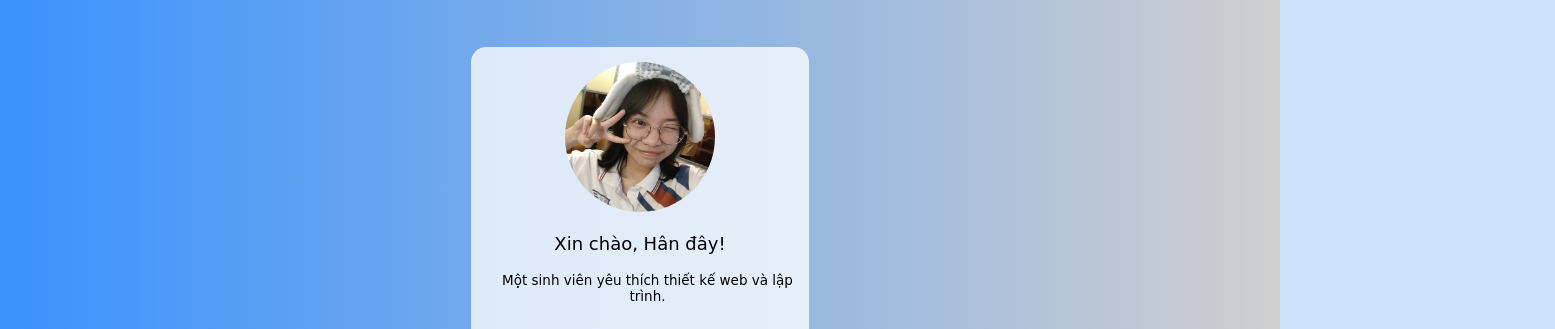
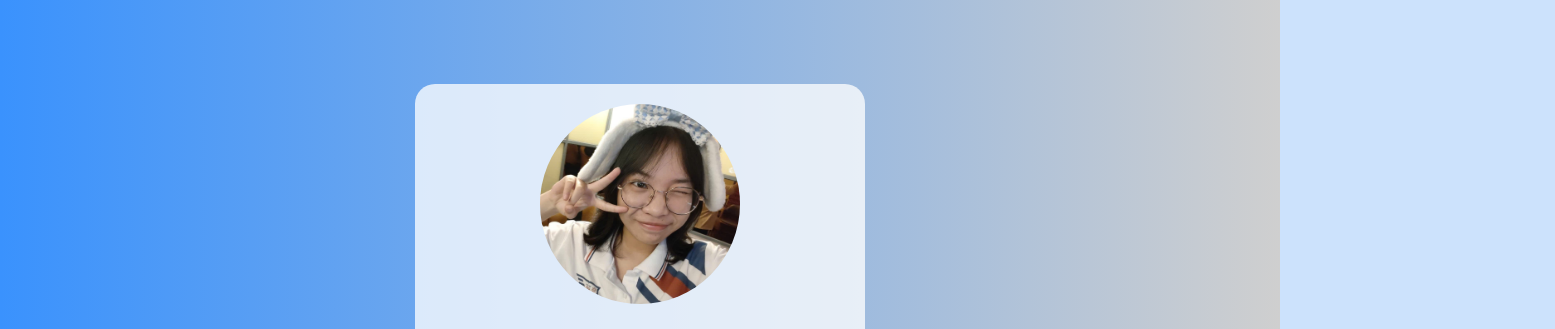
Before and after one commit to orennitawestern-bit/myprofile, a plain HTML site: page index.html in a window 1280 px wide. Shown: the part 66-395 px from the top of the page, 1555 px wide, since content can reach past the window. Drawn offline with Linux system fonts and the light colour scheme.

Commit message:
Adjust zoom level in styles.css

```diff
--- a/styles.css
+++ b/styles.css
@@ -12,7 +12,7 @@ body{
   background-image: linear-gradient(to right, rgb(58, 146, 253), rgb(207, 207, 207));
   background-repeat: no-repeat;
   height: 880px;
-  zoom: 0.75;
+  zoom: 1;
 }
 nav {
   background-color:rgb(32, 32, 32);
```
